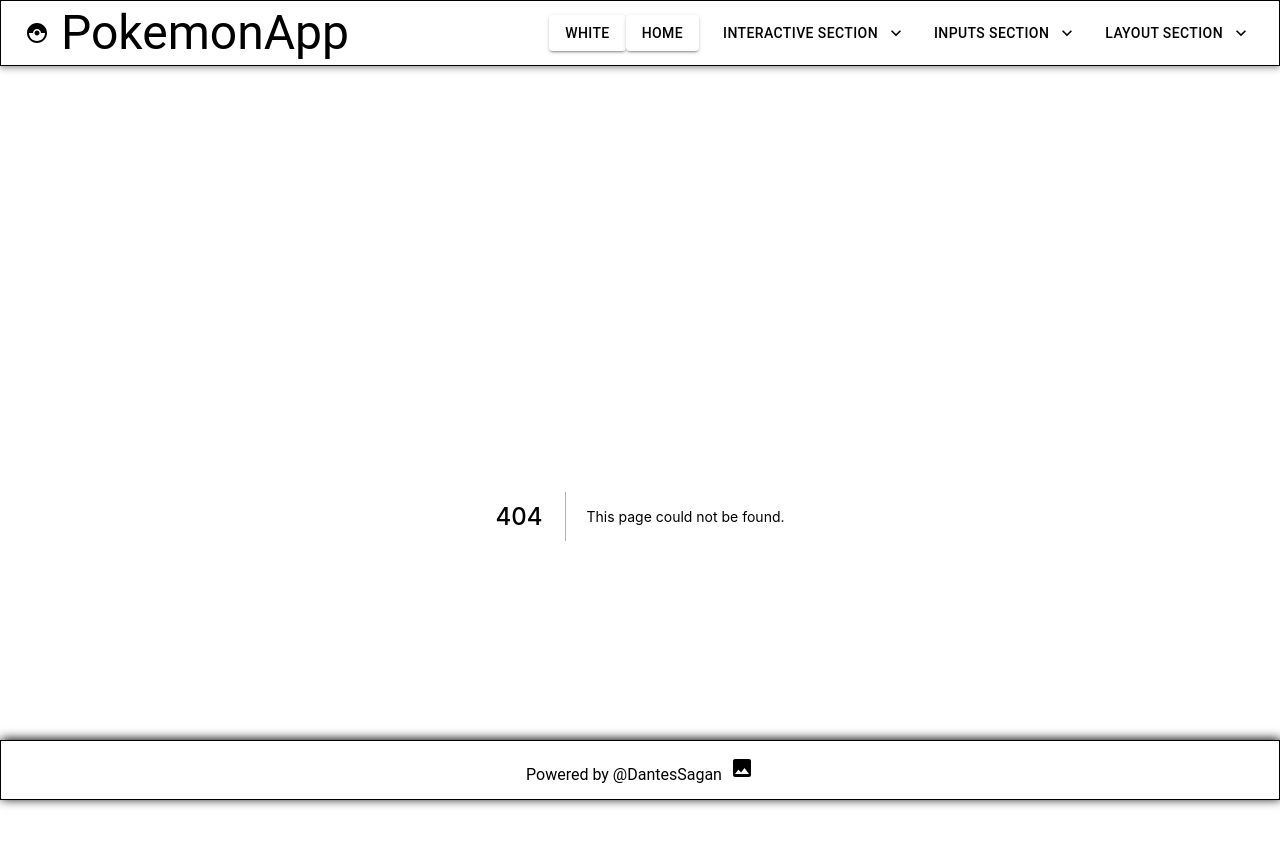
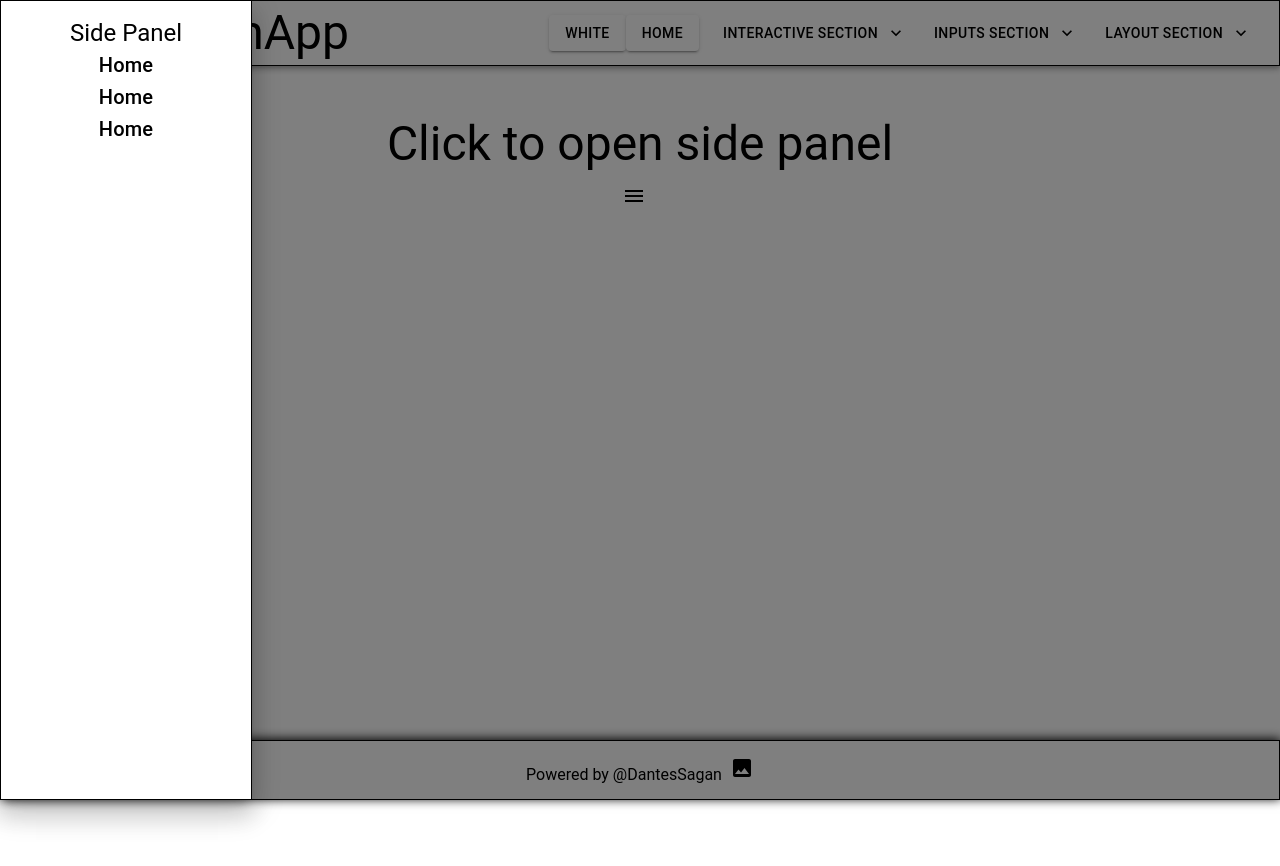
Before and after one commit to DantesSagan/materialNextReact, a Next.js app: page /drawer in a window 1280 px wide. Before the commit this address had no page. Shown: the top 866 px of the page. After the commit the page ends 800 px from the top, so only its background shows below. Built offline with nearby package versions, Linux system fonts and the light colour scheme.

Commit message:
25 drawer and adding some api

```diff
--- a/components/layout/muiNavbar.tsx
+++ b/components/layout/muiNavbar.tsx
@@ -51,6 +51,9 @@ export default function NavbarIndexTop({ checked, setChecked }) {
 
   const navBgColor = checked ? 'white' : 'black';
   const navTextColor = checked ? 'black' : 'white';
+
+  const borderColor = checked ? 'black' : 'white';
+  const bgColor = checked ? 'white' : 'black';
   return (
     <AppBar
       position='static'
@@ -134,6 +137,14 @@ export default function NavbarIndexTop({ checked, setChecked }) {
         </Stack>
 
         <Menu
+          PaperProps={{
+            sx: {
+              backgroundColor: bgColor,
+              border: '1px solid',
+              borderColor: borderColor,
+              color: borderColor,
+            },
+          }}
           id='resources-menu'
           anchorEl={anchorEl}
           open={open}
@@ -165,6 +176,14 @@ export default function NavbarIndexTop({ checked, setChecked }) {
         </Menu>
 
         <Menu
+          PaperProps={{
+            sx: {
+              backgroundColor: bgColor,
+              border: '1px solid',
+              borderColor: borderColor,
+              color: borderColor,
+            },
+          }}
           anchorEl={anchorElTwo}
           open={openTwo}
           MenuListProps={{
@@ -204,6 +223,14 @@ export default function NavbarIndexTop({ checked, setChecked }) {
         </Menu>
 
         <Menu
+          PaperProps={{
+            sx: {
+              backgroundColor: bgColor,
+              border: '1px solid',
+              borderColor: borderColor,
+              color: borderColor,
+            },
+          }}
           anchorEl={anchorElThree}
           open={openThree}
           MenuListProps={{
@@ -234,6 +261,9 @@ export default function NavbarIndexTop({ checked, setChecked }) {
           <MenuItem onClick={handleCloseThree}>
             <Link href='/navbar'>Link to Navbar</Link>
           </MenuItem>
+          <MenuItem onClick={handleCloseThree}>
+            <Link href='/drawer'>Link to Drawer</Link>
+          </MenuItem>
         </Menu>
       </Toolbar>
     </AppBar>
--- a/pages/_app.js
+++ b/pages/_app.js
@@ -11,17 +11,22 @@ export default function MyApp({ Component, pageProps }) {
   const bgColor = checked ? 'white' : 'black';
   const color = checked ? 'black' : 'white';
   return (
-    <div style={{ backgroundColor: bgColor, color: color, minHeight: '100vh' }}>
+    <div
+      style={{
+        backgroundColor: bgColor,
+        color: color,
+        minHeight: '100vh',
+      }}
+    >
       <NavbarIndexTop checked={checked} setChecked={setChecked} />
       <div
         style={{
-          marginBottom: '150px',
-          minHeight: '50vh',
           textAlign: 'center',
+          paddingBottom: '150px',
         }}
       >
         {/* <Suspense fallback={<div>Loading...</div>}> */}
-          <Component {...pageProps} checked={checked} setChecked={setChecked} />
+        <Component {...pageProps} checked={checked} setChecked={setChecked} />
         {/* </Suspense> */}
       </div>
       <Footer checked={checked} setChecked={setChecked} />
--- a/pages/api/rating/index.js
+++ b/pages/api/rating/index.js
@@ -1,6 +1,6 @@
 import { ratingValue } from '../../../components/data/rating';
 
-export default function handler(req, res) {
+export default function handler(req, res, err) {
   if (req.method === 'GET') {
     res.status(200).json(ratingValue);
     // check if submitted method is POST
@@ -16,5 +16,14 @@ export default function handler(req, res) {
     };
     ratingValue.push(newRating);
     res.status(201).json(newRating);
+  } else if (req.method === 'DELETE') {
+    if (err) {
+      return res.status(400).json({ error: err.message });
+    }
+    const scoreDelete = req.body.array;
+
+
+    ratingValue.pop(0, scoreDelete.length - 1);
+    res.status(200).json(scoreDelete);
   }
 }
--- /dev/null
+++ b/pages/drawer/index.tsx
@@ -0,0 +1,54 @@
+import { Drawer, Box, Typography, IconButton } from '@mui/material';
+import MenuIcon from '@mui/icons-material/Menu';
+
+import React, { useState } from 'react';
+import Link from 'next/link';
+
+export default function DrawerIndex({ checked }) {
+  // Drawer - Выдвижной ящик
+  const [hide, setHide] = useState(true);
+  const borderColor = checked ? 'black' : 'white';
+  const bgColor = checked ? 'white' : 'black';
+  return (
+    <>
+      <Typography variant='h3' component='div'>
+        Click to open side panel
+      </Typography>
+      <IconButton
+        size='large'
+        edge='start'
+        color='inherit'
+        aria-label='logo'
+        onClick={() => setHide(!hide)}
+      >
+        <MenuIcon />
+      </IconButton>
+      <Drawer
+        PaperProps={{
+          sx: {
+            backgroundColor: bgColor,
+            border: '1px solid',
+            borderColor: borderColor,
+            color: borderColor,
+          },
+        }}
+        anchor='left'
+        open={hide}
+        onClose={() => setHide(!hide)}
+      >
+        <Box p={2} width='250px' textAlign='center' role='presentation'>
+          <Typography variant='h5' component='div'>
+            Side Panel
+          </Typography>
+          <Typography variant='h6' component='div'>
+            <Link href='/'>Home</Link>
+            <br />
+            <Link href='/'>Home</Link>
+            <br />
+            <Link href='/'>Home</Link>
+          </Typography>
+        </Box>
+      </Drawer>
+    </>
+  );
+}
```
Also changed, not shown: pages/index.js (+15 -3 lines), pages/rating/index.tsx (+17 -1 lines).
